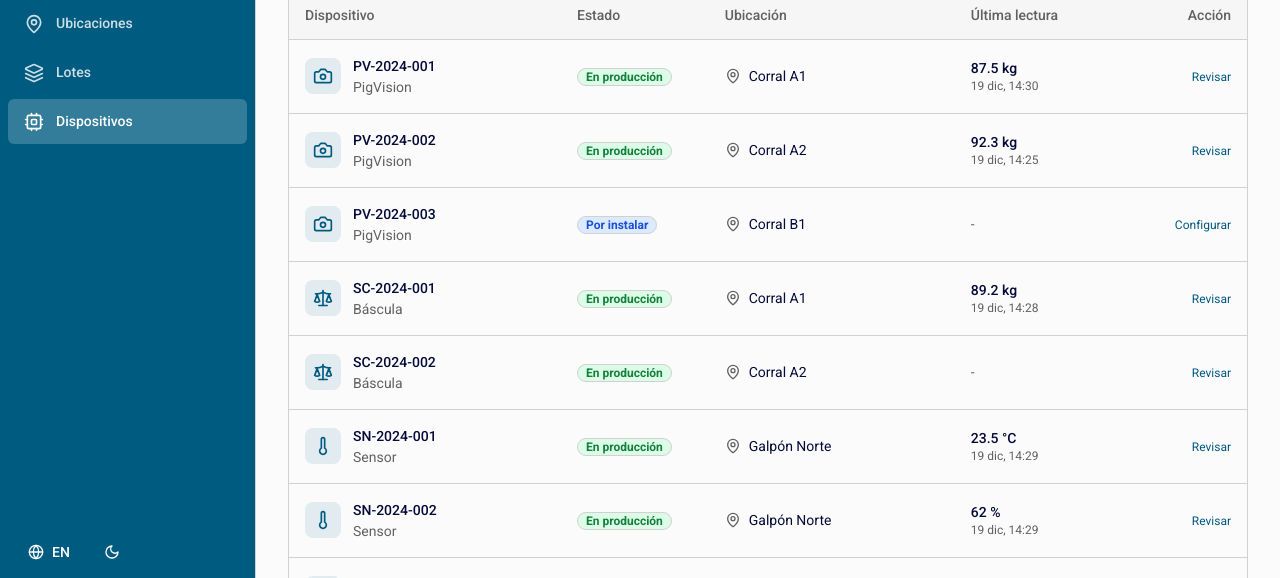
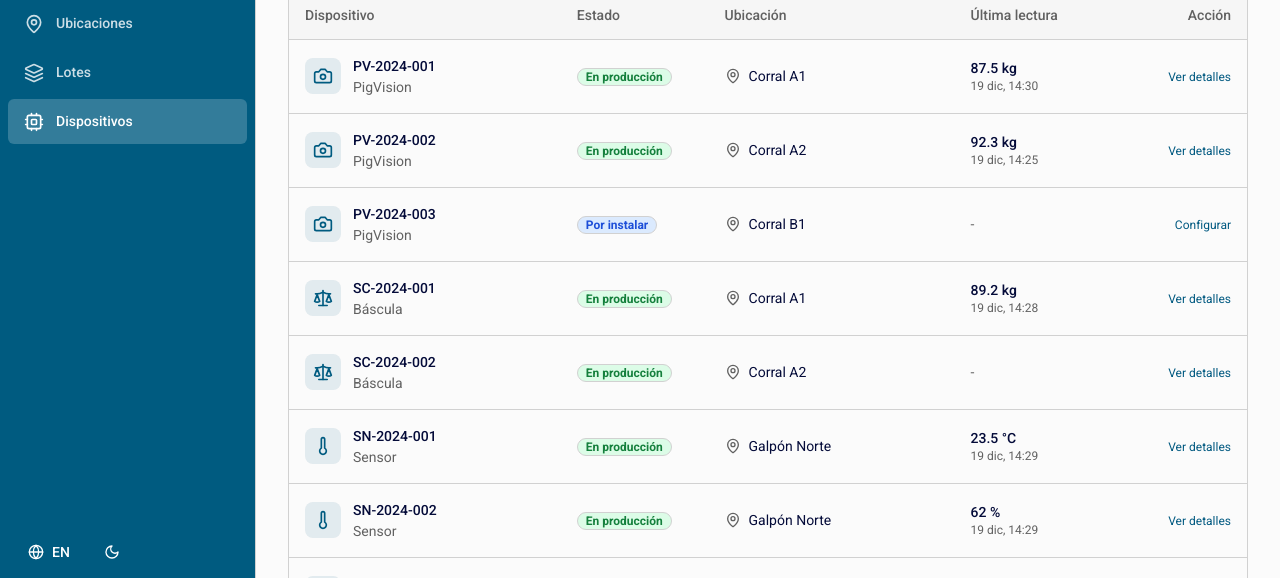
Before and after one commit to AnnaMoons/location-manager, a Next.js app: page /dispositivos in a window 1280 px wide. Shown: the part 210-788 px from the top of the page. Built offline with nearby package versions, Linux system fonts and the light colour scheme; no server answers.

Commit message:
Add view action for production state devices

```diff
--- a/components/devices/NextActionCTA.tsx
+++ b/components/devices/NextActionCTA.tsx
@@ -36,6 +36,11 @@ const actionConfig = {
     icon: Wrench,
     href: (id: string) => `/dispositivos/${id}`,
     labelKey: 'check',
+  },
+  view: {
+    icon: ChevronRight,
+    href: (id: string) => `/dispositivos/${id}`,
+    labelKey: 'view',
   },
 };
 
--- a/lib/types/device.ts
+++ b/lib/types/device.ts
@@ -125,7 +125,7 @@ export function needsConfiguration(device: Device): boolean {
   return device.state === 'registered' && device.configuration === null;
 }
 
-export function getNextAction(device: Device): 'install' | 'configure' | 'activate' | 'check' | 'reactivate' | null {
+export function getNextAction(device: Device): 'install' | 'configure' | 'activate' | 'check' | 'reactivate' | 'view' | null {
   switch (device.state) {
     case 'available':
     case 'unassigned':
@@ -136,7 +136,7 @@ export function getNextAction(device: Device): 'install' | 'configure' | 'activa
     case 'configured':
     case 'in_production':
     case 'production':
-      return 'check';
+      return 'view';
     case 'disabled':
     case 'uninstalled':
       return 'reactivate';
--- a/messages/en.json
+++ b/messages/en.json
@@ -206,7 +206,8 @@
       "configure": "Configure",
       "activate": "Activate",
       "reactivate": "Reactivate",
-      "check": "Review"
+      "check": "Review",
+      "view": "View details"
     },
     "deviceTable": {
       "device": "Device",
--- a/messages/es.json
+++ b/messages/es.json
@@ -206,7 +206,8 @@
       "configure": "Configurar",
       "activate": "Activar",
       "reactivate": "Reactivar",
-      "check": "Revisar"
+      "check": "Revisar",
+      "view": "Ver detalles"
     },
     "deviceTable": {
       "device": "Dispositivo",
```
